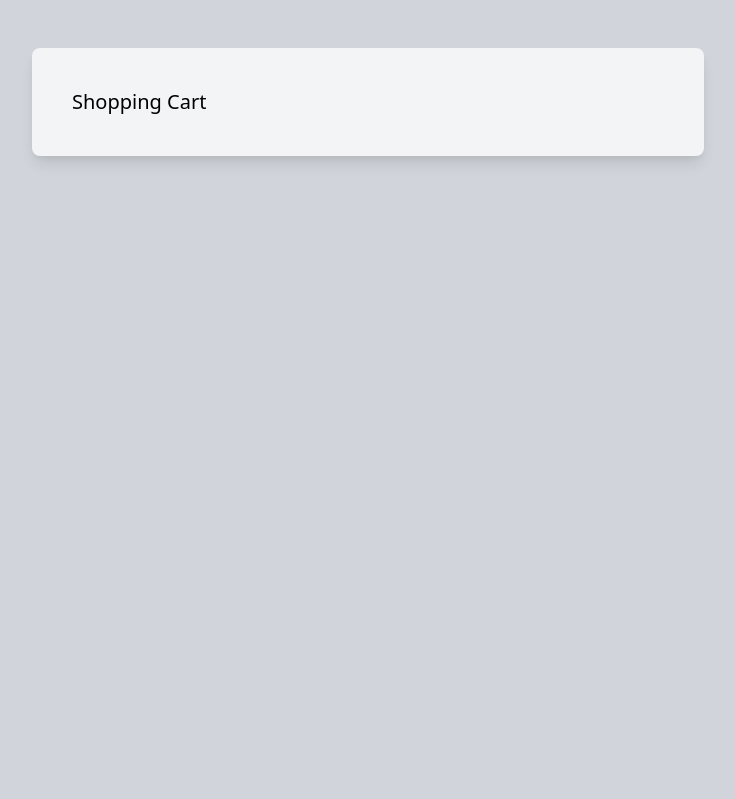
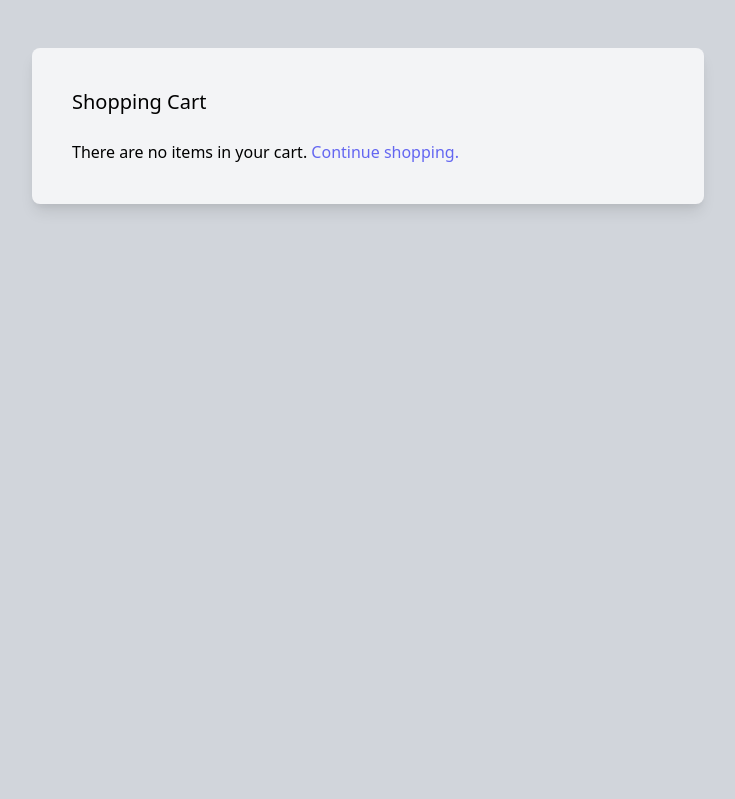
Before and after one commit to sjinno/dango, a Django app: page /cart/ in a window 1280 px wide. Shown: the part 80-879 px from the top of the page, without its empty margins (272-1007 px from the left). Run offline with Django 3.2, Linux system fonts and the light colour scheme; tables that the repository leaves empty hold one stand-in row (values such as "Sample post").

Commit message:
cart: Implement IncreaseQuantityView, DecreaseQuantityView, and RemoveFromCartView.

```diff
--- a/cart/urls.py
+++ b/cart/urls.py
@@ -9,4 +9,9 @@ urlpatterns = [
     path('', views.CartView.as_view(), name='summary'),
     path('shop/', views.ProductListView.as_view(), name='product-list'),
     path('shop/<slug>/', views.ProductDetailView.as_view(), name='product-detail'),
+    path('increase-quantity/<pk>/',
+         views.IncreaseQuantityView.as_view(), name='increase-quantity'),
+    path('decrease-quantity/<pk>/',
+         views.DecreaseQuantityView.as_view(), name='decrease-quantity'),
+    path('remove-item/<pk>/', views.RemoveFromCartView.as_view(), name='remove-item'),
 ]
--- a/cart/views.py
+++ b/cart/views.py
@@ -1,8 +1,8 @@
-from django.shortcuts import get_object_or_404, reverse
+from django.shortcuts import get_object_or_404, reverse, redirect
 from django.views import generic
 
 from .forms import AddToCartForm
-from .models import Product
+from .models import Product, OrderItem
 from .utils import get_or_set_order_session
 
 
@@ -19,7 +19,7 @@ class ProductDetailView(generic.FormView):
         return get_object_or_404(Product, slug=self.kwargs['slug'])
 
     def get_success_url(self):
-        return reverse('home')
+        return reverse('cart:summary')
 
     def form_valid(self, form):
         order = get_or_set_order_session(self.request)
@@ -51,3 +51,29 @@ class CartView(generic.TemplateView):
         context = super(CartView, self).get_context_data(**kwargs)
         context['order'] = get_or_set_order_session(self.request)
         return context
+
+
+class IncreaseQuantityView(generic.View):
+    def get(self, request, *args, **kwargs):
+        order_item = get_object_or_404(OrderItem, id=kwargs['pk'])
+        order_item.quantity += 1
+        order_item.save()
+        return redirect('cart:summary')
+
+
+class DecreaseQuantityView(generic.View):
+    def get(self, request, *args, **kwargs):
+        order_item = get_object_or_404(OrderItem, id=kwargs['pk'])
+        if order_item.quantity <= 1:
+            order_item.delete()
+        else:
+            order_item.quantity -= 1
+            order_item.save()
+        return redirect('cart:summary')
+
+
+class RemoveFromCartView(generic.View):
+    def get(self, request, *args, **kwargs):
+        order_item = get_object_or_404(OrderItem, id=kwargs['pk'])
+        order_item.delete()
+        return redirect('cart:summary')
--- a/templates/cart/cart.html
+++ b/templates/cart/cart.html
@@ -14,11 +14,14 @@
                                     <div class="flex flex-col ml-3"> <span class="md:text-md font-medium">{{ item.product.title }}</span> <span class="text-xs font-light">${{ item.product.get_price }}</span> </div>
                                 </div>
                                 <div class="flex justify-center items-center">
-                                    <div class="pr-8 flex "> <span class="font-semibold">-</span> <input type="text" class="focus:outline-none bg-gray-100 border h-6 w-8 rounded text-sm px-2 mx-2" value="{{ item.quantity }}"> <span class="font-semibold">+</span> </div>
+                                    <div class="pr-8 flex "> <span class="font-semibold"><a href="{% url 'cart:decrease-quantity' item.id %}">-</a></span> <input type="text" class="focus:outline-none bg-gray-100 border h-6 w-8 rounded text-sm px-2 mx-2" value="{{ item.quantity }}"> <span class="font-semibold"><a href="{% url 'cart:increase-quantity' item.id %}">+</a></span> </div>
                                     <div class="pr-8 "> <span class="text-xs font-medium">${{ item.get_total_item_price }}</span> </div>
-                                    <div> <i class="fa fa-close text-xs font-medium"></i> </div>
+                                    <a href="{% url 'cart:remove-item' item.id %}" class="inline-flex text-white bg-indigo-500 border-0 py-2 px-6 focus:outline-none hover:bg-indigo-600 rounded text-sm">Remove</a>
                                 </div>
                             </div>
+                            {% empty %}
+                            <br>
+                            There are no items in your cart. <a class="text-indigo-500" href="{% url 'cart:product-list' %}">Continue shopping.</a>
                             {% endfor %}
                         </div>
                         <!-- <div class=" p-5 bg-gray-800 rounded overflow-visible"> <span class="text-xl font-medium text-gray-100 block pb-3">Card Details</span> <span class="text-xs text-gray-400 ">Card Type</span>
```
